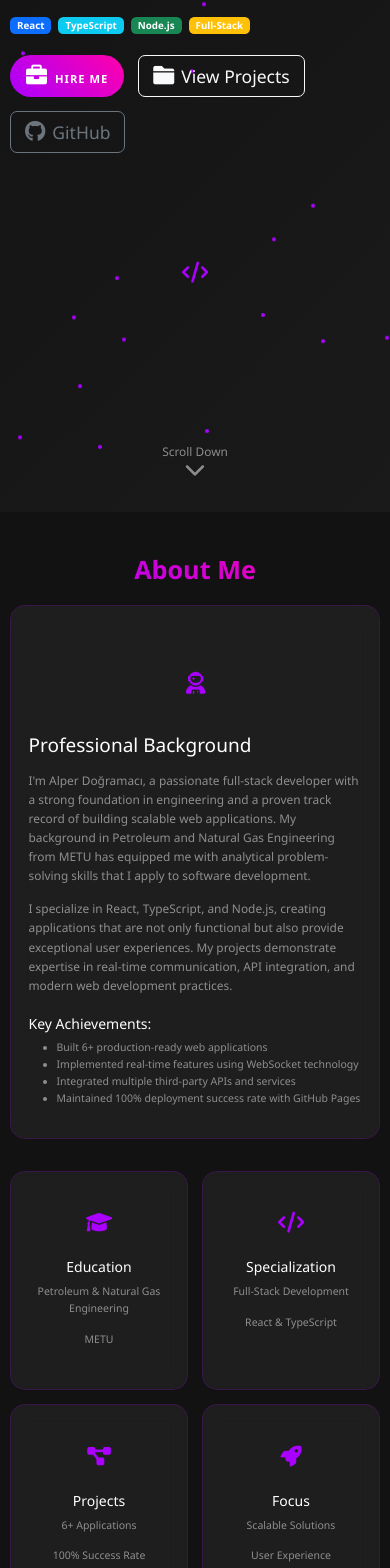
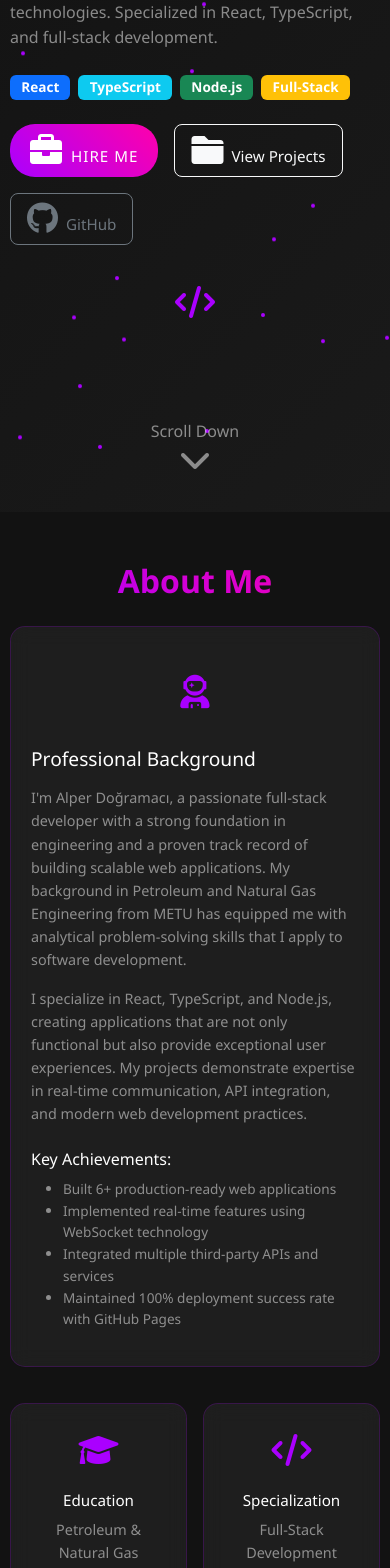
Before and after one commit to AlperDog/portfolio, a React (Create React App) app: page / in a window 390 px wide. Shown: the part 332-1900 px from the top of the page. Built offline with nearby package versions, Linux system fonts and the light colour scheme.

Commit message:
Improved mobile text sizes for better readability

```diff
--- a/src/App.css
+++ b/src/App.css
@@ -297,11 +297,11 @@ section {
 /* Mobile-first responsive design */
 @media (max-width: 576px) {
   html {
-    font-size: 14px;
+    font-size: 16px; /* Increased from 14px */
   }
 
   .section-title {
-    font-size: 1.5rem;
+    font-size: 1.8rem; /* Increased from 1.5rem */
     margin-bottom: 1.5rem;
   }
 
@@ -315,8 +315,8 @@ section {
   }
 
   .btn-custom {
-    padding: 8px 16px;
-    font-size: 0.8rem;
+    padding: 10px 20px; /* Increased padding */
+    font-size: 0.9rem; /* Increased from 0.8rem */
   }
 
   .container {
@@ -338,15 +338,15 @@ section {
 
   /* Hero section adjustments */
   .display-3 {
-    font-size: 2rem;
+    font-size: 2.5rem; /* Increased from 2rem */
   }
 
   .h3 {
-    font-size: 1.25rem;
+    font-size: 1.5rem; /* Increased from 1.25rem */
   }
 
   .lead {
-    font-size: 1rem;
+    font-size: 1.1rem; /* Increased from 1rem */
   }
 
   /* Skills section adjustments */
@@ -361,29 +361,59 @@ section {
 
   /* Badge adjustments */
   .badge {
-    font-size: 0.7rem;
-    padding: 0.25rem 0.5rem;
+    font-size: 0.8rem; /* Increased from 0.7rem */
+    padding: 0.3rem 0.6rem; /* Increased padding */
   }
 
   /* Icon size adjustments */
   .fas,
   .fab {
-    font-size: 1.5rem !important;
+    font-size: 1.8rem !important; /* Increased from 1.5rem */
   }
 
   /* Text adjustments */
   .text-white-50 {
-    font-size: 0.85rem;
+    font-size: 0.95rem; /* Increased from 0.85rem */
   }
 
   .small {
-    font-size: 0.75rem;
+    font-size: 0.85rem; /* Increased from 0.75rem */
+  }
+
+  /* Additional mobile text improvements */
+  p {
+    font-size: 1rem; /* Ensure paragraphs are readable */
+    line-height: 1.6;
+  }
+
+  h1,
+  h2,
+  h3,
+  h4,
+  h5,
+  h6 {
+    line-height: 1.3;
+  }
+
+  /* Button text improvements */
+  .btn {
+    font-size: 0.95rem;
+    font-weight: 500;
+  }
+
+  /* Card text improvements */
+  .card-custom h5 {
+    font-size: 1.1rem !important;
+  }
+
+  .card-custom p {
+    font-size: 0.9rem !important;
   }
 }
 
 @media (max-width: 768px) {
   .section-title {
-    font-size: 1.8rem;
+    font-size: 2rem; /* Increased from 1.8rem */
   }
 
   section {
@@ -413,6 +443,37 @@ section {
 
   .col-lg-6.col-xl-4 {
     margin-bottom: 1rem;
+  }
+
+  /* Additional tablet text improvements */
+  .display-3 {
+    font-size: 2.8rem;
+  }
+
+  .h3 {
+    font-size: 1.6rem;
+  }
+
+  .lead {
+    font-size: 1.15rem;
+  }
+
+  .badge {
+    font-size: 0.85rem;
+    padding: 0.35rem 0.7rem;
+  }
+
+  .fas,
+  .fab {
+    font-size: 2rem !important;
+  }
+
+  .text-white-50 {
+    font-size: 1rem;
+  }
+
+  .small {
+    font-size: 0.9rem;
   }
 }
 
@@ -484,7 +545,7 @@ section {
 /* Center content and limit width on large screens */
 @media (min-width: 1200px) {
   .container {
-    max-width: 900px;
+    max-width: 1100px;
     margin-left: auto;
     margin-right: auto;
   }
@@ -511,6 +572,6 @@ section {
 /* For extra large screens, further limit width */
 @media (min-width: 1600px) {
   .container {
-    max-width: 1100px;
+    max-width: 1400px;
   }
 }
--- a/src/components/AboutMe.tsx
+++ b/src/components/AboutMe.tsx
@@ -9,20 +9,20 @@ const AboutMe: React.FC = () => {
           <div className="col-lg-6 mb-4 mb-lg-0">
             <div className="card-custom h-100">
               <div className="text-center mb-4">
-                <div className="pulse" style={{ fontSize: '4rem', color: '#aa00ff' }}>
+                <div className="pulse" style={{ fontSize: 'clamp(3rem, 8vw, 4rem)', color: '#aa00ff' }}>
                   <i className="fas fa-user-astronaut"></i>
                 </div>
               </div>
-              <h3 className="h4 text-white mb-3">Professional Background</h3>
-              <p className="text-white-50">
+              <h3 className="h4 text-white mb-3" style={{ fontSize: 'clamp(1.2rem, 3vw, 1.5rem)' }}>Professional Background</h3>
+              <p className="text-white-50" style={{ fontSize: 'clamp(0.95rem, 2.3vw, 1rem)' }}>
                 I'm Alper Doğramacı, a passionate full-stack developer with a strong foundation in engineering and a proven track record of building scalable web applications. My background in Petroleum and Natural Gas Engineering from METU has equipped me with analytical problem-solving skills that I apply to software development.
               </p>
-              <p className="text-white-50">
+              <p className="text-white-50" style={{ fontSize: 'clamp(0.95rem, 2.3vw, 1rem)' }}>
                 I specialize in React, TypeScript, and Node.js, creating applications that are not only functional but also provide exceptional user experiences. My projects demonstrate expertise in real-time communication, API integration, and modern web development practices.
               </p>
               <div className="mt-4">
-                <h6 className="text-white mb-2">Key Achievements:</h6>
-                <ul className="text-white-50 small">
+                <h6 className="text-white mb-2" style={{ fontSize: 'clamp(1rem, 2.5vw, 1.1rem)' }}>Key Achievements:</h6>
+                <ul className="text-white-50 small" style={{ fontSize: 'clamp(0.85rem, 2.2vw, 0.95rem)' }}>
                   <li>Built 6+ production-ready web applications</li>
                   <li>Implemented real-time features using WebSocket technology</li>
                   <li>Integrated multiple third-party APIs and services</li>
@@ -35,42 +35,42 @@ const AboutMe: React.FC = () => {
             <div className="row g-3">
               <div className="col-6">
                 <div className="card-custom text-center h-100">
-                  <div className="mb-3" style={{ fontSize: '2.5rem', color: '#aa00ff' }}>
+                  <div className="mb-3" style={{ fontSize: 'clamp(2rem, 5vw, 2.5rem)', color: '#aa00ff' }}>
                     <i className="fas fa-graduation-cap"></i>
                   </div>
-                  <h4 className="h6 text-white">Education</h4>
-                  <p className="text-white-50 small">Petroleum & Natural Gas Engineering</p>
-                  <p className="text-white-50 small">METU</p>
+                  <h4 className="h6 text-white" style={{ fontSize: 'clamp(0.95rem, 2.3vw, 1.1rem)' }}>Education</h4>
+                  <p className="text-white-50 small" style={{ fontSize: 'clamp(0.8rem, 2vw, 0.9rem)' }}>Petroleum & Natural Gas Engineering</p>
+                  <p className="text-white-50 small" style={{ fontSize: 'clamp(0.8rem, 2vw, 0.9rem)' }}>METU</p>
                 </div>
               </div>
               <div className="col-6">
                 <div className="card-custom text-center h-100">
-                  <div className="mb-3" style={{ fontSize: '2.5rem', color: '#aa00ff' }}>
+                  <div className="mb-3" style={{ fontSize: 'clamp(2rem, 5vw, 2.5rem)', color: '#aa00ff' }}>
                     <i className="fas fa-code"></i>
                   </div>
-                  <h4 className="h6 text-white">Specialization</h4>
-                  <p className="text-white-50 small">Full-Stack Development</p>
-                  <p className="text-white-50 small">React & TypeScript</p>
+                  <h4 className="h6 text-white" style={{ fontSize: 'clamp(0.95rem, 2.3vw, 1.1rem)' }}>Specialization</h4>
+                  <p className="text-white-50 small" style={{ fontSize: 'clamp(0.8rem, 2vw, 0.9rem)' }}>Full-Stack Development</p>
+                  <p className="text-white-50 small" style={{ fontSize: 'clamp(0.8rem, 2vw, 0.9rem)' }}>React & TypeScript</p>
                 </div>
               </div>
               <div className="col-6">
                 <div className="card-custom text-center h-100">
-                  <div className="mb-3" style={{ fontSize: '2.5rem', color: '#aa00ff' }}>
+                  <div className="mb-3" style={{ fontSize: 'clamp(2rem, 5vw, 2.5rem)', color: '#aa00ff' }}>
                     <i className="fas fa-project-diagram"></i>
                   </div>
-                  <h4 className="h6 text-white">Projects</h4>
-                  <p className="text-white-50 small">6+ Applications</p>
-                  <p className="text-white-50 small">100% Success Rate</p>
+                  <h4 className="h6 text-white" style={{ fontSize: 'clamp(0.95rem, 2.3vw, 1.1rem)' }}>Projects</h4>
+                  <p className="text-white-50 small" style={{ fontSize: 'clamp(0.8rem, 2vw, 0.9rem)' }}>6+ Applications</p>
+                  <p className="text-white-50 small" style={{ fontSize: 'clamp(0.8rem, 2vw, 0.9rem)' }}>100% Success Rate</p>
                 </div>
               </div>
               <div className="col-6">
                 <div className="card-custom text-center h-100">
-                  <div className="mb-3" style={{ fontSize: '2.5rem', color: '#aa00ff' }}>
+                  <div className="mb-3" style={{ fontSize: 'clamp(2rem, 5vw, 2.5rem)', color: '#aa00ff' }}>
                     <i className="fas fa-rocket"></i>
                   </div>
-                  <h4 className="h6 text-white">Focus</h4>
-                  <p className="text-white-50 small">Scalable Solutions</p>
-                  <p className="text-white-50 small">User Experience</p>
+                  <h4 className="h6 text-white" style={{ fontSize: 'clamp(0.95rem, 2.3vw, 1.1rem)' }}>Focus</h4>
+                  <p className="text-white-50 small" style={{ fontSize: 'clamp(0.8rem, 2vw, 0.9rem)' }}>Scalable Solutions</p>
+                  <p className="text-white-50 small" style={{ fontSize: 'clamp(0.8rem, 2vw, 0.9rem)' }}>User Experience</p>
                 </div>
               </div>
             </div>
@@ -82,35 +82,35 @@ const AboutMe: React.FC = () => {
               <div className="card-custom p-4">
                 <div className="row align-items-center">
                   <div className="col-md-8">
-                    <h4 className="text-white mb-3">
+                    <h4 className="text-white mb-3" style={{ fontSize: 'clamp(1.2rem, 3vw, 1.5rem)' }}>
                       <i className="fab fa-github me-2" style={{ color: '#aa00ff' }}></i>
                       Development Workflow
                     </h4>
-                    <p className="text-white-50 mb-3">
+                    <p className="text-white-50 mb-3" style={{ fontSize: 'clamp(0.95rem, 2.3vw, 1rem)' }}>
                       All projects follow modern development practices with automated deployment using GitHub Pages.
                       Each application is built with clean, maintainable code and follows industry best practices.
                     </p>
                     <div className="d-flex flex-wrap gap-2">
-                      <span className="badge bg-success">
+                      <span className="badge bg-success" style={{ fontSize: 'clamp(0.75rem, 1.8vw, 0.85rem)' }}>
                         <i className="fas fa-check-circle me-1"></i>
                         Automated Deployment
                       </span>
-                      <span className="badge bg-info">
+                      <span className="badge bg-info" style={{ fontSize: 'clamp(0.75rem, 1.8vw, 0.85rem)' }}>
                         <i className="fas fa-sync-alt me-1"></i>
                         Continuous Integration
                       </span>
-                      <span className="badge bg-warning">
+                      <span className="badge bg-warning" style={{ fontSize: 'clamp(0.75rem, 1.8vw, 0.85rem)' }}>
                         <i className="fas fa-shield-alt me-1"></i>
                         HTTPS Enabled
                       </span>
-                      <span className="badge bg-primary">
+                      <span className="badge bg-primary" style={{ fontSize: 'clamp(0.75rem, 1.8vw, 0.85rem)' }}>
                         <i className="fas fa-code me-1"></i>
                         Clean Code
                       </span>
                     </div>
                   </div>
                   <div className="col-md-4 text-center">
-                    <div style={{ fontSize: '4rem', color: '#aa00ff' }}>
+                    <div style={{ fontSize: 'clamp(3rem, 8vw, 4rem)', color: '#aa00ff' }}>
                       <i className="fab fa-github"></i>
                     </div>
                     <a
--- a/src/components/Contact.tsx
+++ b/src/components/Contact.tsx
@@ -192,7 +192,7 @@ const Contact: React.FC = () => {
               ></span>
             )}
           </h2>
-          <p className="text-center text-white-50 mb-5">
+          <p className="text-center text-white-50 mb-5" style={{ fontSize: 'clamp(1rem, 2.5vw, 1.1rem)' }}>
             I'm actively seeking new opportunities and collaborations. Whether you have a project in mind
             or just want to discuss potential opportunities, I'd love to hear from you!
           </p>
--- a/src/components/DeployedProjects.tsx
+++ b/src/components/DeployedProjects.tsx
@@ -97,7 +97,7 @@ const DeployedProjects: React.FC = () => {
     <section id="deployed-projects" className="py-5">
       <div className="container">
         <h2 className="section-title">Live Applications</h2>
-        <p className="text-center text-white-50 mb-5">
+        <p className="text-center text-white-50 mb-5" style={{ fontSize: 'clamp(1rem, 2.5vw, 1.1rem)' }}>
           A showcase of my deployed applications, each demonstrating different aspects of modern web development
           from full-stack applications to interactive tools and games.
         </p>
@@ -107,24 +107,24 @@ const DeployedProjects: React.FC = () => {
             <div key={project.id} className="col-lg-6 col-xl-4">
               <div className="card-custom h-100">
                 <div className="text-center mb-4">
-                  <div style={{ fontSize: '3rem', color: '#aa00ff' }}>
+                  <div style={{ fontSize: 'clamp(2.5rem, 6vw, 3rem)', color: '#aa00ff' }}>
                     <i className={project.image}></i>
                   </div>
-                  <h3 className="h4 text-white mt-3">{project.title}</h3>
+                  <h3 className="h4 text-white mt-3" style={{ fontSize: 'clamp(1.1rem, 2.5vw, 1.3rem)' }}>{project.title}</h3>
                   <div className="mb-2">
                     {getStatusBadge(project.status)}
-                    <small className="text-white-50">Updated: {project.lastUpdated}</small>
+                    <small className="text-white-50" style={{ fontSize: 'clamp(0.8rem, 2vw, 0.9rem)' }}>Updated: {project.lastUpdated}</small>
                   </div>
                 </div>
 
-                <p className="text-white-50 mb-3">{project.description}</p>
+                <p className="text-white-50 mb-3" style={{ fontSize: 'clamp(0.9rem, 2.2vw, 1rem)' }}>{project.description}</p>
 
                 <div className="mb-3">
-                  <h6 className="text-white mb-2">Key Features:</h6>
+                  <h6 className="text-white mb-2" style={{ fontSize: 'clamp(0.95rem, 2.2vw, 1.05rem)' }}>Key Features:</h6>
                   <div className="row g-2">
                     {project.features.map((feature, index) => (
                       <div key={index} className="col-6">
-                        <small className="text-white-50">
+                        <small className="text-white-50" style={{ fontSize: 'clamp(0.8rem, 2vw, 0.9rem)' }}>
                           <i className="fas fa-check me-1" style={{ color: '#aa00ff' }}></i>
                           {feature}
                         </small>
@@ -134,10 +134,10 @@ const DeployedProjects: React.FC = () => {
                 </div>
 
                 <div className="mb-3">
-                  <h6 className="text-white mb-2">Technologies:</h6>
+                  <h6 className="text-white mb-2" style={{ fontSize: 'clamp(0.95rem, 2.2vw, 1.05rem)' }}>Technologies:</h6>
                   <div className="d-flex flex-wrap gap-1">
                     {project.technologies.map((tech, index) => (
-                      <span key={index} className="badge bg-secondary">
+                      <span key={index} className="badge bg-secondary" style={{ fontSize: 'clamp(0.7rem, 1.8vw, 0.8rem)' }}>
                         {tech}
                       </span>
                     ))}
@@ -173,8 +173,8 @@ const DeployedProjects: React.FC = () => {
         <div className="row mt-5">
           <div className="col-12 text-center">
             <div className="card-custom">
-              <h3 className="h4 text-white mb-3">Interested in My Work?</h3>
-              <p className="text-white-50 mb-4">
+              <h3 className="h4 text-white mb-3" style={{ fontSize: 'clamp(1.2rem, 3vw, 1.5rem)' }}>Interested in My Work?</h3>
+              <p className="text-white-50 mb-4" style={{ fontSize: 'clamp(1rem, 2.5vw, 1.1rem)' }}>
                 I'm always open to discussing new opportunities and collaborations.
                 Let's connect and explore how we can work together!
               </p>
--- a/src/components/HeroSection.tsx
+++ b/src/components/HeroSection.tsx
@@ -93,7 +93,7 @@ const HeroSection: React.FC = () => {
             </div>
           </div>
           <div className="col-lg-6 text-center">
-            <div className="float" style={{ fontSize: '8rem', color: '#aa00ff' }}>
+            <div className="float" style={{ fontSize: 'clamp(4rem, 15vw, 8rem)', color: '#aa00ff' }}>
               <i className="fas fa-code"></i>
             </div>
           </div>
--- a/src/components/Skills.tsx
+++ b/src/components/Skills.tsx
@@ -133,7 +133,7 @@ const Skills: React.FC = () => {
     <section id="skills" className="py-5">
       <div className="container">
         <h2 className="section-title">Technical Skills</h2>
-        <p className="text-center text-white-50 mb-5" style={{ fontSize: 'clamp(0.9rem, 2.5vw, 1rem)' }}>
+        <p className="text-center text-white-50 mb-5" style={{ fontSize: 'clamp(1rem, 2.5vw, 1.1rem)' }}>
           A comprehensive skill set focused on modern web development technologies and best practices.
         </p>
         <div className="row g-3 g-md-4">
@@ -150,7 +150,7 @@ const Skills: React.FC = () => {
                 <div
                   className="mb-3"
                   style={{
-                    fontSize: 'clamp(1.5rem, 4vw, 2.5rem)',
+                    fontSize: 'clamp(2rem, 4vw, 2.5rem)',
                     color: skill.color,
                     animation: isVisible ? 'pulse 2s ease-in-out infinite' : 'none'
                   }}
@@ -158,20 +158,20 @@ const Skills: React.FC = () => {
                   <i className={skill.icon}></i>
                 </div>
                 <div className="d-flex justify-content-between align-items-center mb-2">
-                  <h5 className="text-white mb-0" style={{ fontSize: 'clamp(0.9rem, 2.5vw, 1.1rem)' }}>{skill.name}</h5>
+                  <h5 className="text-white mb-0" style={{ fontSize: 'clamp(1rem, 2.5vw, 1.2rem)' }}>{skill.name}</h5>
                   <span
                     className="badge"
                     style={{
                       backgroundColor: getLevelColor(skill.level),
                       color: 'white',
-                      fontSize: 'clamp(0.6rem, 1.5vw, 0.7rem)',
+                      fontSize: 'clamp(0.7rem, 1.5vw, 0.8rem)',
                       padding: '0.25rem 0.5rem'
                     }}
                   >
                     {skill.level}
                   </span>
                 </div>
-                <p className="text-white-50 small mb-0" style={{ fontSize: 'clamp(0.75rem, 2vw, 0.875rem)' }}>{skill.description}</p>
+                <p className="text-white-50 small mb-0" style={{ fontSize: 'clamp(0.85rem, 2vw, 0.95rem)' }}>{skill.description}</p>
               </div>
             </div>
           ))}
@@ -181,35 +181,35 @@ const Skills: React.FC = () => {
         <div className="row mt-5">
           <div className="col-12">
             <div className="card-custom">
-              <h3 className="h4 text-white mb-4 text-center" style={{ fontSize: 'clamp(1.1rem, 3vw, 1.5rem)' }}>Professional Strengths</h3>
+              <h3 className="h4 text-white mb-4 text-center" style={{ fontSize: 'clamp(1.3rem, 3vw, 1.6rem)' }}>Professional Strengths</h3>
               <div className="row g-3">
                 <div className="col-6 col-md-3 text-center">
-                  <div className="mb-3" style={{ fontSize: 'clamp(2rem, 5vw, 3rem)', color: '#aa00ff' }}>
+                  <div className="mb-3" style={{ fontSize: 'clamp(2.5rem, 5vw, 3rem)', color: '#aa00ff' }}>
                     <i className="fas fa-lightbulb"></i>
                   </div>
-                  <h5 className="text-white" style={{ fontSize: 'clamp(0.9rem, 2.5vw, 1.1rem)' }}>Problem Solving</h5>
-                  <p className="text-white-50 small" style={{ fontSize: 'clamp(0.7rem, 2vw, 0.875rem)' }}>Analytical thinking and creative solutions</p>
+                  <h5 className="text-white" style={{ fontSize: 'clamp(1rem, 2.5vw, 1.2rem)' }}>Problem Solving</h5>
+                  <p className="text-white-50 small" style={{ fontSize: 'clamp(0.8rem, 2vw, 0.95rem)' }}>Analytical thinking and creative solutions</p>
                 </div>
                 <div className="col-6 col-md-3 text-center">
-                  <div className="mb-3" style={{ fontSize: 'clamp(2rem, 5vw, 3rem)', color: '#aa00ff' }}>
+                  <div className="mb-3" style={{ fontSize: 'clamp(2.5rem, 5vw, 3rem)', color: '#aa00ff' }}>
                     <i className="fas fa-users"></i>
                   </div>
-                  <h5 className="text-white" style={{ fontSize: 'clamp(0.9rem, 2.5vw, 1.1rem)' }}>Team Collaboration</h5>
-                  <p className="text-white-50 small" style={{ fontSize: 'clamp(0.7rem, 2vw, 0.875rem)' }}>Effective communication and teamwork</p>
+                  <h5 className="text-white" style={{ fontSize: 'clamp(1rem, 2.5vw, 1.2rem)' }}>Team Collaboration</h5>
+                  <p className="text-white-50 small" style={{ fontSize: 'clamp(0.8rem, 2vw, 0.95rem)' }}>Effective communication and teamwork</p>
                 </div>
                 <div className="col-6 col-md-3 text-center">
-                  <div className="mb-3" style={{ fontSize: 'clamp(2rem, 5vw, 3rem)', color: '#aa00ff' }}>
+                  <div className="mb-3" style={{ fontSize: 'clamp(2.5rem, 5vw, 3rem)', color: '#aa00ff' }}>
                     <i className="fas fa-rocket"></i>
                   </div>
-                  <h5 className="text-white" style={{ fontSize: 'clamp(0.9rem, 2.5vw, 1.1rem)' }}>Fast Learning</h5>
-                  <p className="text-white-50 small" style={{ fontSize: 'clamp(0.7rem, 2vw, 0.875rem)' }}>Quick adaptation to new technologies</p>
+                  <h5 className="text-white" style={{ fontSize: 'clamp(1rem, 2.5vw, 1.2rem)' }}>Fast Learning</h5>
+                  <p className="text-white-50 small" style={{ fontSize: 'clamp(0.8rem, 2vw, 0.95rem)' }}>Quick adaptation to new technologies</p>
                 </div>
                 <div className="col-6 col-md-3 text-center">
-                  <div className="mb-3" style={{ fontSize: 'clamp(2rem, 5vw, 3rem)', color: '#aa00ff' }}>
+                  <div className="mb-3" style={{ fontSize: 'clamp(2.5rem, 5vw, 3rem)', color: '#aa00ff' }}>
                     <i className="fas fa-code"></i>
                   </div>
-                  <h5 className="text-white" style={{ fontSize: 'clamp(0.9rem, 2.5vw, 1.1rem)' }}>Clean Code</h5>
-                  <p className="text-white-50 small" style={{ fontSize: 'clamp(0.7rem, 2vw, 0.875rem)' }}>Maintainable and scalable solutions</p>
+                  <h5 className="text-white" style={{ fontSize: 'clamp(1rem, 2.5vw, 1.2rem)' }}>Clean Code</h5>
+                  <p className="text-white-50 small" style={{ fontSize: 'clamp(0.8rem, 2vw, 0.95rem)' }}>Maintainable and scalable solutions</p>
                 </div>
               </div>
             </div>
```
